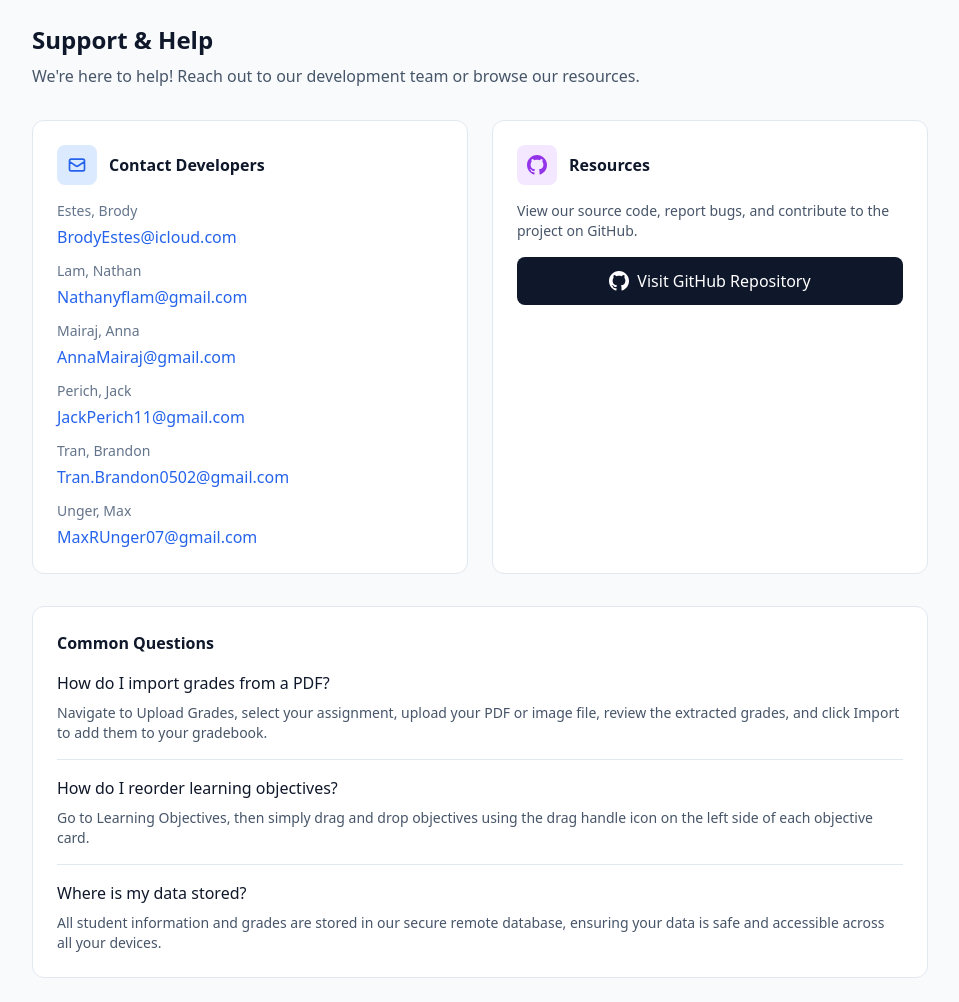
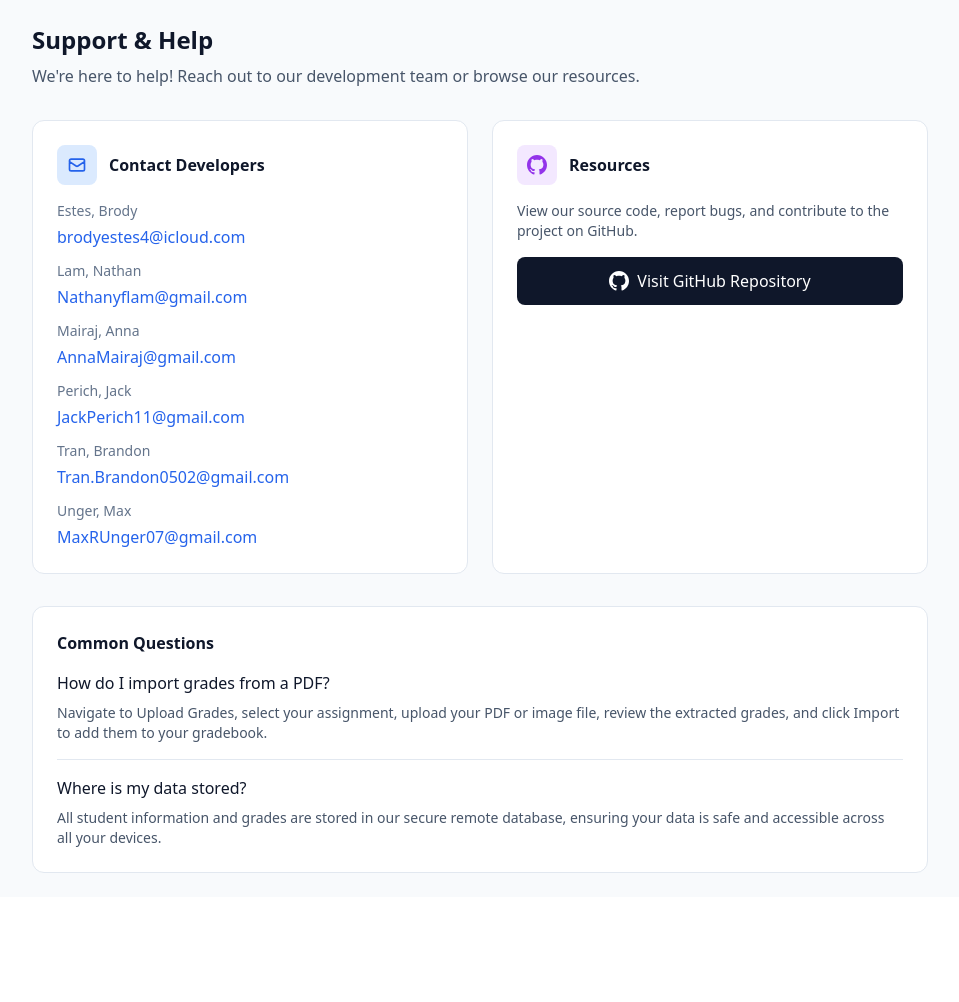
Before and after one commit to MaxRUnger/Capstone, a Flask app: page /support in a window 1280 px wide. Shown: the part 61-1063 px from the top of the page, without its empty margins (160-1119 px from the left). After the commit the page ends 934 px from the top, so only its background shows below. Run offline with Flask 3, Linux system fonts and the light colour scheme; some libraries are stand-ins or nearby versions.

Commit message:
Update support contact info and FAQ
Made-with: Cursor

```diff
--- a/app/templates/support.html
+++ b/app/templates/support.html
@@ -18,7 +18,7 @@
       <div class="space-y-3">
         <div>
           <p class="text-sm text-slate-500 dark:text-slate-400 mb-1">Estes, Brody</p>
-          <a href="mailto:BrodyEstes@icloud.com" class="text-blue-600 dark:text-blue-400 hover:underline">BrodyEstes@icloud.com</a>
+          <a href="mailto:brodyestes4@icloud.com" class="text-blue-600 dark:text-blue-400 hover:underline">brodyestes4@icloud.com</a>
         </div>
         <div>
           <p class="text-sm text-slate-500 dark:text-slate-400 mb-1">Lam, Nathan</p>
@@ -68,10 +68,6 @@
         <p class="text-slate-600 dark:text-slate-400 text-sm">Navigate to Upload Grades, select your assignment, upload your PDF or image file, review the extracted grades, and click Import to add them to your gradebook.</p>
       </div>
       <div class="border-t border-slate-200 dark:border-slate-700 pt-4">
-        <h3 class="font-medium text-slate-900 dark:text-white mb-2">How do I reorder learning objectives?</h3>
-        <p class="text-slate-600 dark:text-slate-400 text-sm">Go to Learning Objectives, then simply drag and drop objectives using the drag handle icon on the left side of each objective card.</p>
-      </div>
-      <div class="border-t border-slate-200 dark:border-slate-700 pt-4">
         <h3 class="font-medium text-slate-900 dark:text-white mb-2">Where is my data stored?</h3>
         <p class="text-slate-600 dark:text-slate-400 text-sm">All student information and grades are stored in our secure remote database, ensuring your data is safe and accessible across all your devices.</p>
       </div>
```
